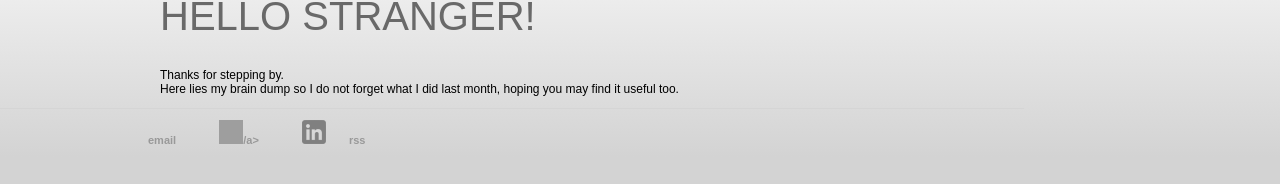
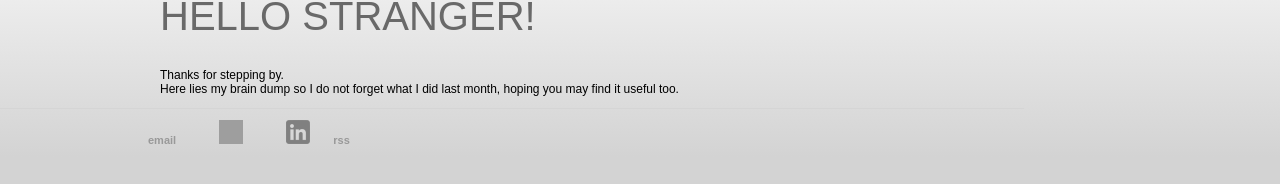
Before and after one commit to mauroseb/mauroseb.github.io, a Jekyll site: the page built from index.html, in a window 1280 px wide. Shown: the part 116-300 px from the top of the page. Built offline with Jekyll 4.4.1, drawn with Linux system fonts in a browser that asks for light colours; the list of posts is cut into pages by our own code; grey boxes are pictures that could not be loaded.

Commit message:
Update footer.html

```diff
--- a/_includes/footer.html
+++ b/_includes/footer.html
@@ -2,7 +2,7 @@
 	      <div class=footer>
 	      <ul>
 	   	<li><a href="mailto:mauro.oddi@gmail.com">email</a></li>
-	        <li><a href="https://github.com/mauroseb"><img width="24" height="24" src="{{ "/" | relative_url }}images/icons/github-10-24.png" />/a></li>
+	        <li><a href="https://github.com/mauroseb"><img width="24" height="24" src="{{ "/" | relative_url }}images/icons/github-10-24.png" /></a></li>
 		<li><a href="https://www.linkedin.com/in/mauro27"><img width="24" height="24" src="{{ "/" | relative_url }}images/icons/linkedin-3-24.png" /></a></li>
 
 		<li><a href="{{ "/feed.xml" | relative_url }}">rss</a></li>
```
